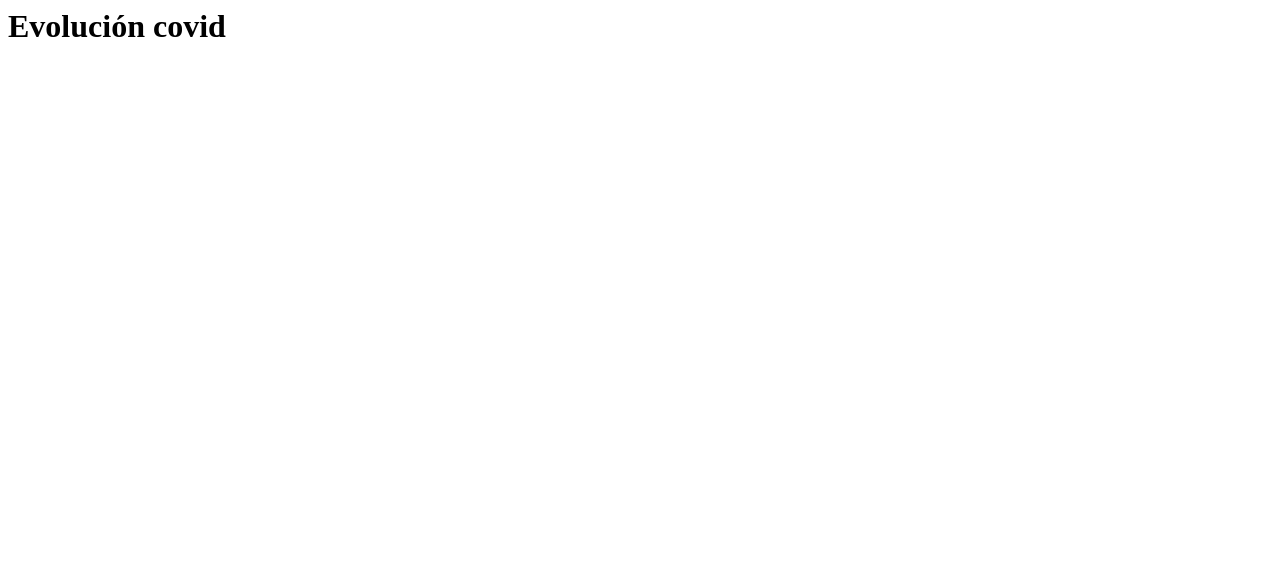
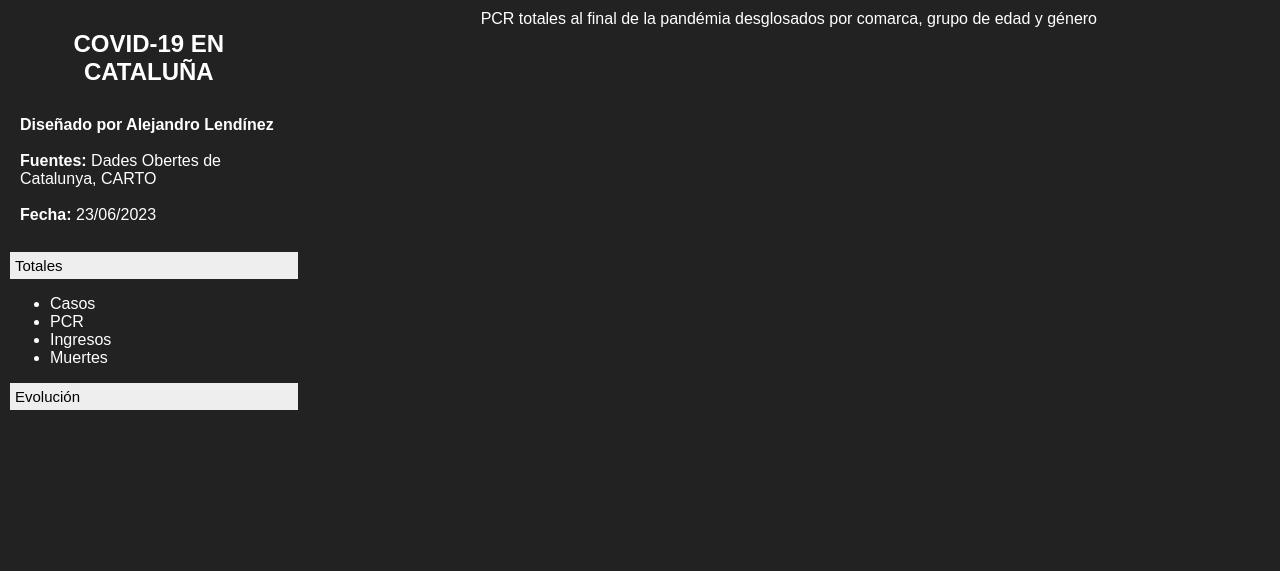
Before and after one commit to alejandrolendinezuoc/evolucion-covid, a plain HTML site: page index.html in a window 1280 px wide. Drawn offline with Linux system fonts and the light colour scheme; a script that the page names is missing.

Commit message:
new index

```diff
--- a/index.html
+++ b/index.html
@@ -1 +1,147 @@
-<h1>Evolución covid</h1>
+<html>
+<head></head>
+<body>
+    <div id="canvas">
+        <div id="sidebar">
+            <h2>COVID-19 en Cataluña</h2>
+            <div id="footer"> <b>Diseñado por Alejandro Lendínez</b>
+                <br> <br>   <b>Fuentes:</b> Dades Obertes de Catalunya, CARTO
+                <br> <br>   <b>Fecha:</b>  23/06/2023 <br> <br> </div>
+
+            <div class="accordion"><a href="totales-casos.html">Totales</a></div>
+
+            <div class="panel">
+                <ul>
+                    <li><a href="totales-casos.html">Casos</a></li>
+                    <li><a href="totales-pcr.html">PCR</a></li>
+                    <li><a href="totales-ingresos.html">Ingresos</a></li>
+                    <li><a href="totales-muertes.html">Muertes</a></li>
+                </ul>
+            </div>
+
+            <div class="accordion"><a href="evolucion.html">Evolución</a></div>
+        </div>
+        <div id="content">
+            <div id="info">
+                PCR totales al final de la pandémia desglosados por comarca, grupo de edad y género
+            </div>
+            <div id="graphs">
+                <!-- Mapa -->
+                <div class="map-container">
+                    <div class="flourish-embed flourish-map" data-src="visualisation/14249666"><script src="https://public.flourish.studio/resources/embed.js"></script></div>
+                </div>
+                <!-- Extra -->
+                <div class="graph-container">
+                    <div class="flourish-embed flourish-chart" data-src="visualisation/14249601"><script src="https://public.flourish.studio/resources/embed.js"></script></div>
+                </div>
+            </div>
+        </div>
+    </div>
+
+
+</body>
+<style>
+    body {
+        margin: 0px;
+        background: #222222;
+        font-family: Arial, Helvetica, sans-serif;
+        color: white;
+        display: flex;
+        flex-direction: column;
+        align-items: stretch;
+    }
+    #canvas {
+        display: flex;
+        align-items: stretch;
+        width: 100%;
+        height: 100%;
+    }
+    #sidebar {
+        padding: 10px;
+        text-align: center;
+        align-items: center;
+
+    }
+    h2 {
+        text-transform: uppercase;
+        font-weight: bold;
+        display: flex;
+        flex-direction: column;
+
+    }
+    #content {
+        display: flex;
+        flex-direction: column;
+        width: 100%;
+        height: 100%;
+    }
+    #info {
+        align-items: center;
+        text-align: center;
+        color: white;
+        padding: 10px;
+    }
+    #graphs {
+        display: flex;
+        width: 100%;
+    }
+    .map-container {
+        width: 800px;
+    }
+    .graph-container {
+        width: 100%;
+        height: 530px;
+        overflow-y: scroll;
+    }
+    #footer {
+        text-align: left;
+        padding: 10px;
+    }
+
+    .flourish-credit {
+        visibility: hidden;
+    }
+
+    .flourish-embed {
+        align-items: stretch;
+    }
+
+    .accordion {
+        background-color: #eee;
+        color: #444;
+        cursor: pointer;
+        padding: 5px;
+        width: 100%;
+        border: none;
+        text-align: left;
+        outline: none;
+        font-size: 15px;
+    }
+
+    .panel {
+        text-align: left;
+    }
+
+    .panel a{
+        color: white;
+        text-decoration: none;
+    }
+
+    .panel a:hover{
+        color: orange;
+        transition: 0.2s;
+    }
+
+    .accordion a{
+        color: black;
+        text-decoration: none;
+    }
+
+    .accordion a:hover{
+        color: orange;
+        transition: 0.2s;
+    }
+
+</style>
+
+</html>
```
Also changed, not shown: evolucion.html (renamed from paginas/evolucion.html), totales-casos.html (renamed from paginas/totales-casos.html), totales-ingresos.html (renamed from paginas/totales-ingresos.html), totales-muertes.html (renamed from paginas/totales-muertes.html), totales-pcr.html (renamed from paginas/totales-pcr.html).
